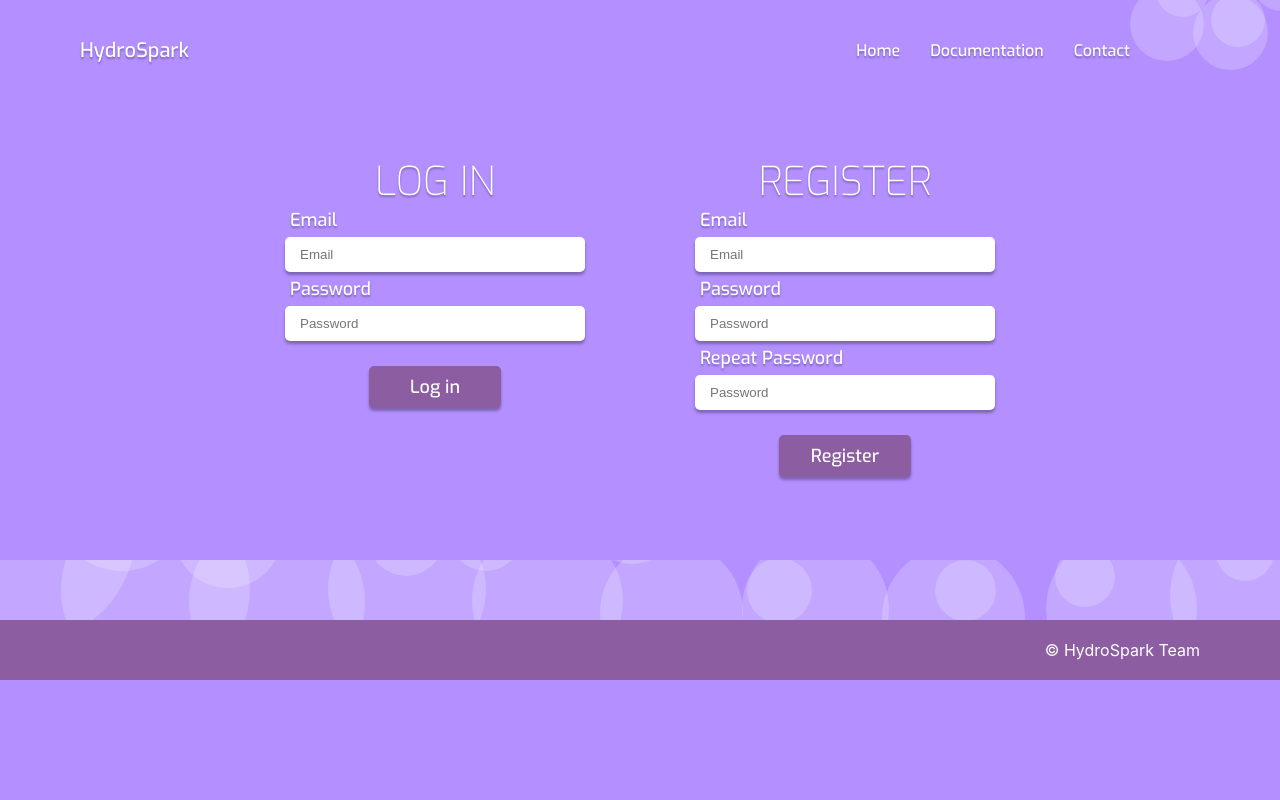
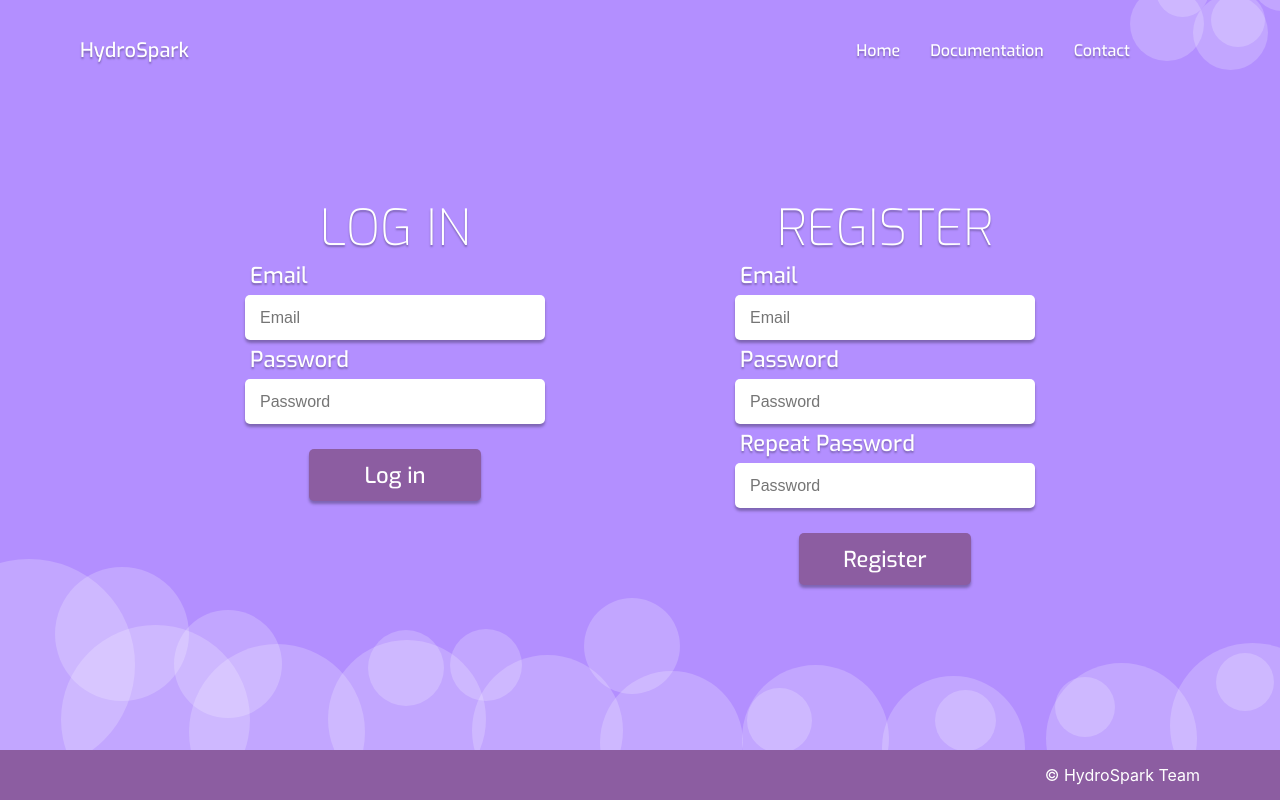
Before and after one commit to AtomicTiger/Hydrospark_oze_front, a React (Create React App) app: page / in a window 1280 px wide. Built offline with nearby package versions, Linux system fonts and the light colour scheme.

Commit message:
finally fixed bubbles and footer to bottom of the page and made menus bigger

```diff
--- a/src/components/BubbleContainer/BubbleContainer.css
+++ b/src/components/BubbleContainer/BubbleContainer.css
@@ -4,11 +4,10 @@
   position: relative;
   box-sizing: border-box;
   /*background-color: #000000;*/
-  background-color: #B38FFF;
   box-sizing: border-box;
   align-items: center;
   color: white;
-  height: 60px;
+  height: 300px;
   width: 100vw;
   z-index: 0;
   overflow: hidden;
--- a/src/components/LoginMenu/LoginMenu.css
+++ b/src/components/LoginMenu/LoginMenu.css
@@ -1,7 +1,7 @@
 @import url('https://fonts.googleapis.com/css2?family=Exo:wght@200&display=swap');
 #LoginMenu{
   font-family: 'Exo';
-  margin: 30px;
+  margin: 70px;
   width: 300px;
   height: 300px;
   padding: 25px;
@@ -12,7 +12,7 @@
   text-shadow: 0px 2px 2px rgba(000, 000, 000, 0.3) ;
 }
 .loginTitle{
-  font-size: 40px;
+  font-size: 50px;
   font-weight: 200;
   margin: 0px;
 }
@@ -30,8 +30,9 @@
 }
 .loginForm div input{
   box-sizing: border-box ;
+  font-size: 16px;
   border: 0px;
-  height: 35px;
+  height: 45px;
   border-radius: 5px;
   width: 100%;
   margin: 5px 0px 5px 0px;
@@ -42,17 +43,17 @@
   outline: 0px ;
 }
 .loginForm div label{
-  font-size: 18px;
+  font-size: 22px;
   padding-left: 5px;
 }
 #LoginButtonForm{
   font-family: 'Exo';
   box-sizing: content-box;
-  width: 120px;
-  height: 40px;
+  width: 160px;
+  height: 50px;
   margin-top: 20px ;
   background-color: #8C5DA1;
-  font-size: 18px;
+  font-size: 22px;
   border: 0px;
   border-radius: 5px;
   color: white;
--- a/src/components/MainPage/MainPage.css
+++ b/src/components/MainPage/MainPage.css
@@ -1,11 +1,13 @@
 .MainPage{
   display: flex;
   flex-direction: column;
+  justify-content: flex-end;
   align-items: center;
   background-color: #B38FFF;
   max-width: 100vw;
   min-height: 100vh;
-  max-height: 100%;
+  height: 100vh;
+  max-height: fit-content;
   box-sizing: border-box;
   padding-top: 100px;
   overflow: hidden;
@@ -13,7 +15,9 @@
 .MainPage .content{
   display: flex;
   flex-direction: row;
+  box-sizing: border-box;
   min-height: 100%;
+  margin-bottom: -300px;
 }
 @media only screen and (max-width: 820px) {
   .MainPage{
--- a/src/components/RegisterMenu/RegisterMenu.css
+++ b/src/components/RegisterMenu/RegisterMenu.css
@@ -1,7 +1,7 @@
 @import url('https://fonts.googleapis.com/css2?family=Exo:wght@200&display=swap');
 #RegisterMenu{
   font-family: 'Exo';
-  margin: 30px;
+  margin: 70px;
   width: 300px;
   height: 350px;
   padding: 25px;
@@ -12,7 +12,7 @@
   text-shadow: 0px 2px 2px rgba(000, 000, 000, 0.3) ;
 }
 .registerTitle{
-  font-size: 40px;
+  font-size: 50px;
   font-weight: 200;
   margin: 0px;
 }
@@ -30,8 +30,9 @@
 }
 .registerForm div input{
   box-sizing: border-box ;
+  font-size: 16px;
   border: 0px;
-  height: 35px;
+  height: 45px;
   border-radius: 5px;
   width: 100%;
   margin: 5px 0px 5px 0px;
@@ -42,17 +43,17 @@
   outline: 0px ;
 }
 .registerForm div label{
-  font-size: 18px;
+  font-size: 22px;
   padding-left: 5px;
 }
 #RegisterButtonForm{
   font-family: 'Exo';
   box-sizing: content-box;
-  width: 120px;
-  height: 40px;
+  width: 160px;
+  height: 50px;
   margin-top: 20px ;
   background-color: #8C5DA1;
-  font-size: 18px;
+  font-size: 22px;
   border: 0px;
   border-radius: 5px;
   color: white;
```
